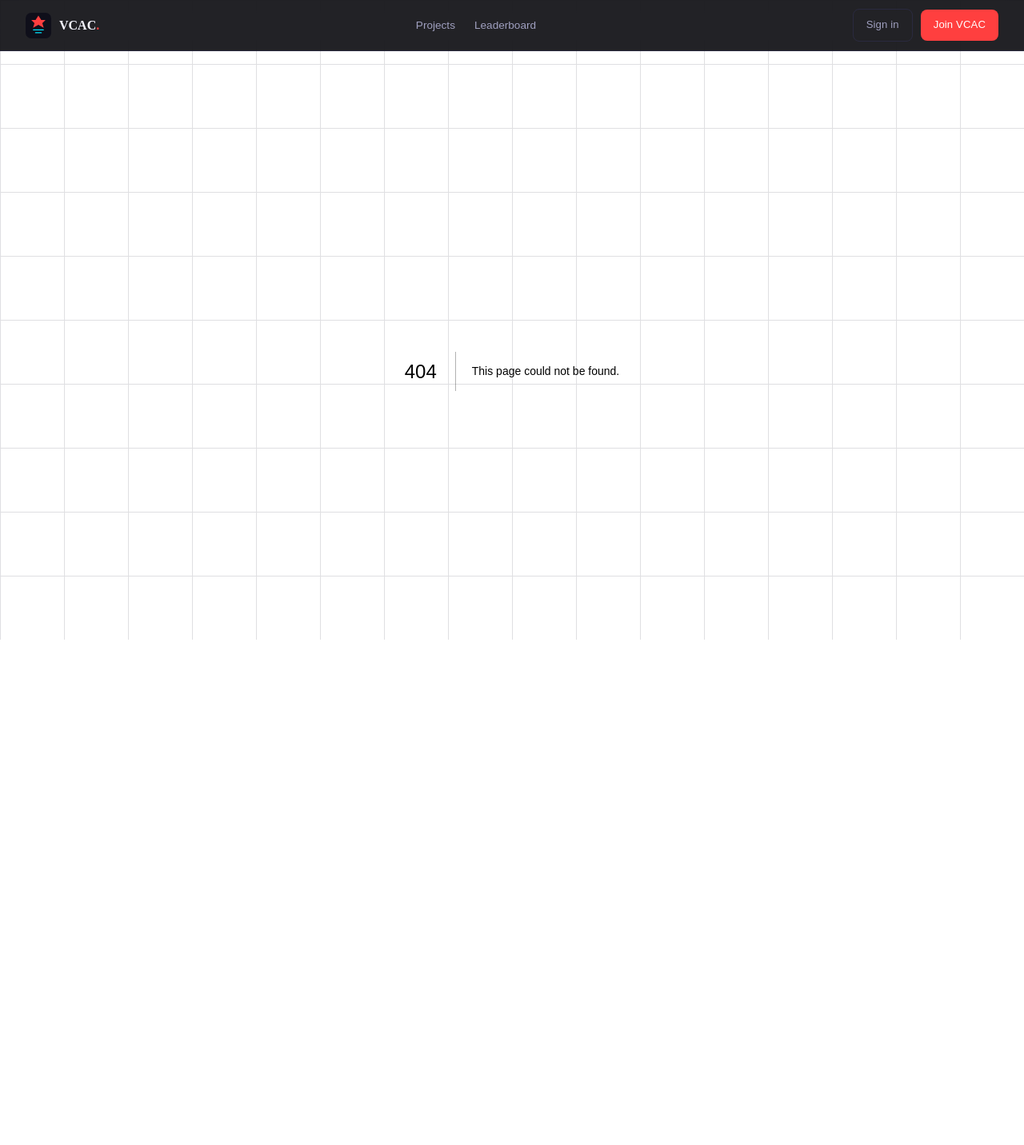
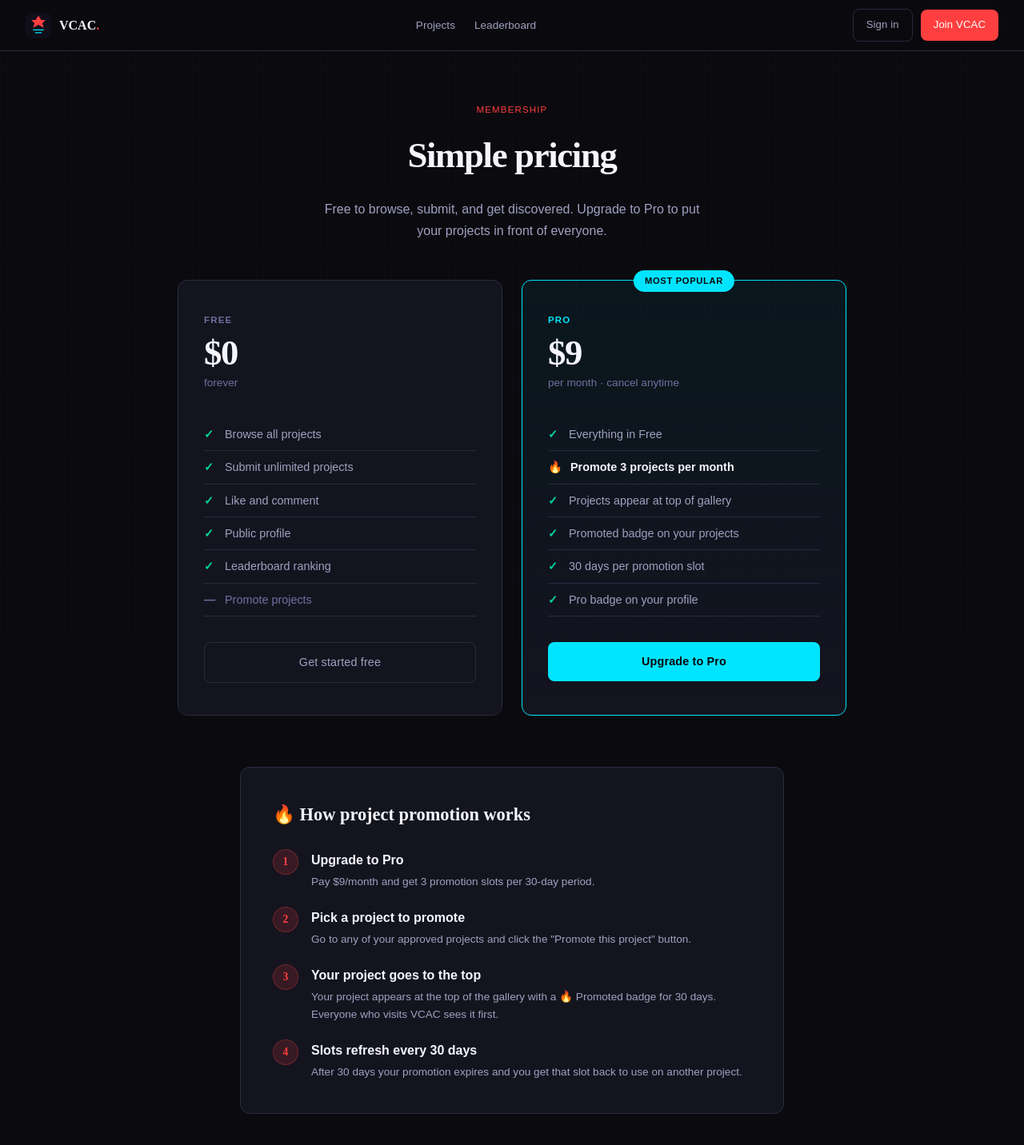
Before and after one commit to circuitengineers/vcac-app-final, a Next.js app: page /pricing in a window 1280 px wide. Before the commit this address had no page. Shown: the top 1432 px of the page at 80% size. Before the commit the page ends 864 px from the top, so only its background shows below. Built offline with nearby package versions, Linux system fonts and the light colour scheme.

Commit message:
Create pricing.js

```diff
--- /dev/null
+++ b/pages/pricing.js
@@ -0,0 +1,87 @@
+import Link from 'next/link'
+
+export default function Pricing() {
+  return (
+    <div style={{ maxWidth: 900, margin: '0 auto', padding: '4rem 2rem', textAlign: 'center' }}>
+      <div style={{ fontSize: '0.72rem', fontWeight: 500, letterSpacing: '0.1em', textTransform: 'uppercase', color: 'var(--maple)', marginBottom: 8 }}>Membership</div>
+      <h1 style={{ fontFamily: 'Syne', fontWeight: 800, fontSize: '2.8rem', color: 'var(--white)', letterSpacing: '-0.03em', marginBottom: '1rem' }}>Simple pricing</h1>
+      <p style={{ color: 'var(--text-mid)', fontSize: '1rem', maxWidth: 480, margin: '0 auto 3rem', fontWeight: 300 }}>
+        Free to browse, submit, and get discovered. Upgrade to Pro to put your projects in front of everyone.
+      </p>
+
+      <div style={{ display: 'grid', gridTemplateColumns: 'repeat(auto-fit, minmax(280px, 1fr))', gap: '1.5rem', textAlign: 'left', marginBottom: '4rem' }}>
+
+        {/* Free */}
+        <div className="card" style={{ padding: '2.5rem 2rem' }}>
+          <div style={{ fontSize: '0.72rem', fontWeight: 600, letterSpacing: '0.1em', textTransform: 'uppercase', color: 'var(--text-dim)', marginBottom: '0.5rem' }}>Free</div>
+          <div style={{ fontFamily: 'Syne', fontWeight: 800, fontSize: '2.8rem', color: 'var(--white)', letterSpacing: '-0.03em', lineHeight: 1, marginBottom: '0.25rem' }}>$0</div>
+          <div style={{ fontSize: '0.85rem', color: 'var(--text-dim)', marginBottom: '2rem' }}>forever</div>
+          <ul style={{ listStyle: 'none', marginBottom: '2rem' }}>
+            {[
+              { icon: '✓', text: 'Browse all projects', color: 'var(--green)' },
+              { icon: '✓', text: 'Submit unlimited projects', color: 'var(--green)' },
+              { icon: '✓', text: 'Like and comment', color: 'var(--green)' },
+              { icon: '✓', text: 'Public profile', color: 'var(--green)' },
+              { icon: '✓', text: 'Leaderboard ranking', color: 'var(--green)' },
+              { icon: '—', text: 'Promote projects', color: 'var(--text-dim)' },
+            ].map(f => (
+              <li key={f.text} style={{ display: 'flex', alignItems: 'center', gap: 10, padding: '8px 0', borderBottom: '1px solid var(--border)', fontSize: '0.9rem', color: f.icon === '—' ? 'var(--text-dim)' : 'var(--text-mid)' }}>
+                <span style={{ color: f.color, fontWeight: 700, minWidth: 16 }}>{f.icon}</span>
+                {f.text}
+              </li>
+            ))}
+          </ul>
+          <Link href="/login" className="btn btn-ghost" style={{ display: 'block', textAlign: 'center', width: '100%', padding: '12px' }}>Get started free</Link>
+        </div>
+
+        {/* Pro */}
+        <div className="card" style={{ padding: '2.5rem 2rem', border: '1px solid var(--cyan)', background: 'linear-gradient(180deg, rgba(0,229,255,0.06) 0%, var(--surface) 100%)', position: 'relative' }}>
+          <div style={{ position: 'absolute', top: -13, left: '50%', transform: 'translateX(-50%)', background: 'var(--cyan)', color: 'var(--black)', fontSize: '0.7rem', fontWeight: 700, padding: '4px 14px', borderRadius: 100, letterSpacing: '0.06em', textTransform: 'uppercase', whiteSpace: 'nowrap' }}>
+            Most popular
+          </div>
+          <div style={{ fontSize: '0.72rem', fontWeight: 600, letterSpacing: '0.1em', textTransform: 'uppercase', color: 'var(--cyan)', marginBottom: '0.5rem' }}>Pro</div>
+          <div style={{ fontFamily: 'Syne', fontWeight: 800, fontSize: '2.8rem', color: 'var(--white)', letterSpacing: '-0.03em', lineHeight: 1, marginBottom: '0.25rem' }}>$9</div>
+          <div style={{ fontSize: '0.85rem', color: 'var(--text-dim)', marginBottom: '2rem' }}>per month · cancel anytime</div>
+          <ul style={{ listStyle: 'none', marginBottom: '2rem' }}>
+            {[
+              { icon: '✓', text: 'Everything in Free', bold: false },
+              { icon: '🔥', text: 'Promote 3 projects per month', bold: true },
+              { icon: '✓', text: 'Projects appear at top of gallery', bold: false },
+              { icon: '✓', text: 'Promoted badge on your projects', bold: false },
+              { icon: '✓', text: '30 days per promotion slot', bold: false },
+              { icon: '✓', text: 'Pro badge on your profile', bold: false },
+            ].map(f => (
+              <li key={f.text} style={{ display: 'flex', alignItems: 'center', gap: 10, padding: '8px 0', borderBottom: '1px solid var(--border)', fontSize: '0.9rem', color: 'var(--text-mid)' }}>
+                <span style={{ color: f.icon === '🔥' ? 'var(--gold)' : 'var(--green)', fontWeight: 700, minWidth: 16 }}>{f.icon}</span>
+                {f.bold ? <strong style={{ color: 'var(--white)' }}>{f.text}</strong> : f.text}
+              </li>
+            ))}
+          </ul>
+          <Link href="/login" className="btn btn-cyan" style={{ display: 'block', textAlign: 'center', width: '100%', padding: '12px' }}>Upgrade to Pro</Link>
+        </div>
+
+      </div>
+
+      {/* How promotion works */}
+      <div className="card" style={{ padding: '2.5rem', textAlign: 'left', maxWidth: 680, margin: '0 auto' }}>
+        <h2 style={{ fontFamily: 'Syne', fontWeight: 800, fontSize: '1.4rem', color: 'var(--white)', marginBottom: '1.5rem' }}>🔥 How project promotion works</h2>
+        <div style={{ display: 'flex', flexDirection: 'column', gap: '1.25rem' }}>
+          {[
+            { num: '1', title: 'Upgrade to Pro', desc: 'Pay $9/month and get 3 promotion slots per 30-day period.' },
+            { num: '2', title: 'Pick a project to promote', desc: 'Go to any of your approved projects and click the "Promote this project" button.' },
+            { num: '3', title: 'Your project goes to the top', desc: 'Your project appears at the top of the gallery with a 🔥 Promoted badge for 30 days. Everyone who visits VCAC sees it first.' },
+            { num: '4', title: 'Slots refresh every 30 days', desc: 'After 30 days your promotion expires and you get that slot back to use on another project.' },
+          ].map(s => (
+            <div key={s.num} style={{ display: 'flex', gap: '1rem', alignItems: 'flex-start' }}>
+              <div style={{ width: 32, height: 32, borderRadius: '50%', background: 'var(--maple-glow)', border: '1px solid rgba(255,63,63,0.3)', display: 'flex', alignItems: 'center', justifyContent: 'center', fontFamily: 'Syne', fontWeight: 800, color: 'var(--maple)', flexShrink: 0, fontSize: '0.85rem' }}>{s.num}</div>
+              <div>
+                <div style={{ fontWeight: 600, color: 'var(--white)', marginBottom: 3 }}>{s.title}</div>
+                <div style={{ fontSize: '0.85rem', color: 'var(--text-mid)', lineHeight: 1.6 }}>{s.desc}</div>
+              </div>
+            </div>
+          ))}
+        </div>
+      </div>
+    </div>
+  )
+}
```
